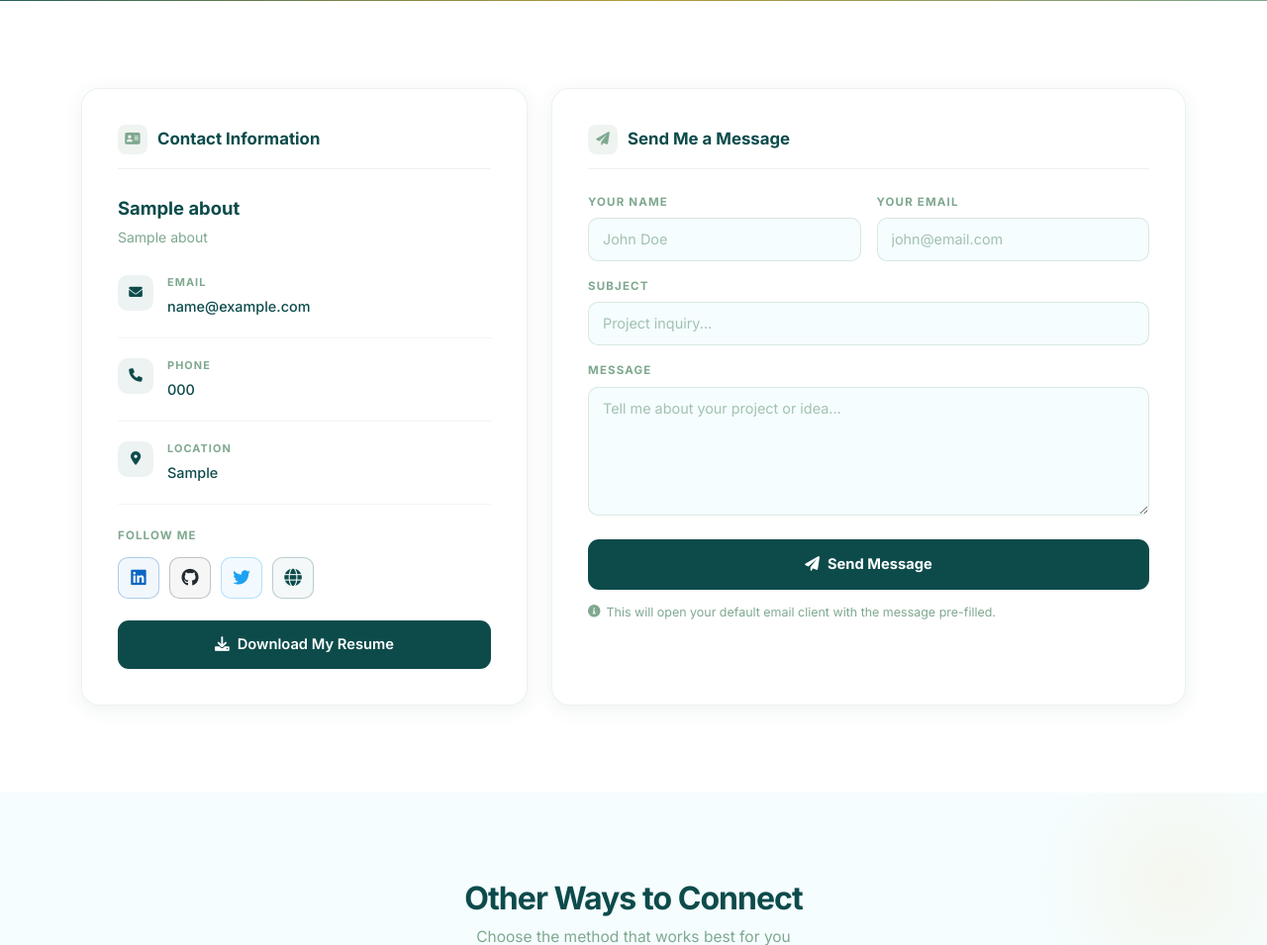
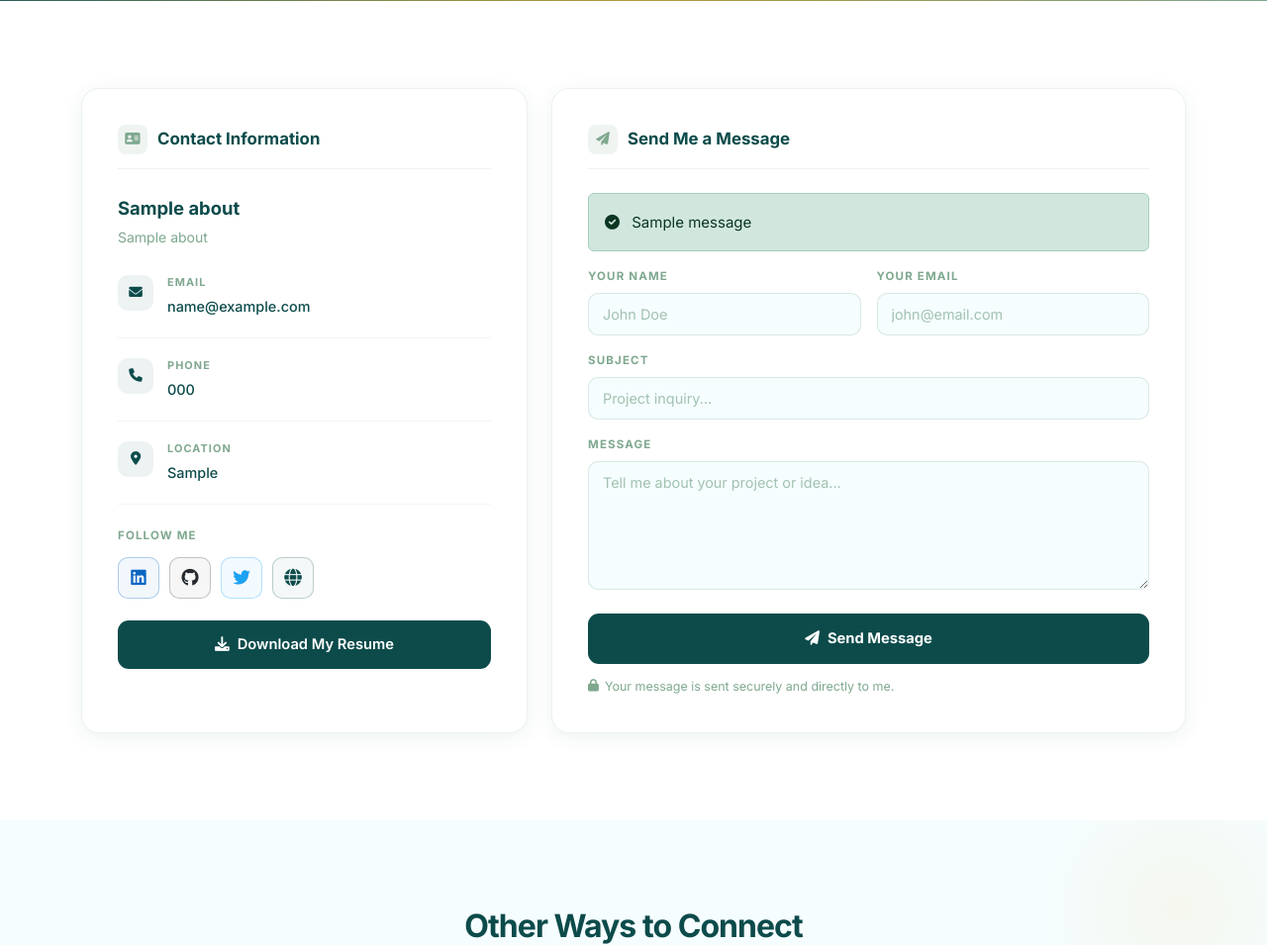
Before and after one commit to cmotwere/Charles-Otwere-Portfolio, a Django app: page /en/contact/ in a window 1280 px wide; the page is wider, and only the part inside the window is pictured. Shown: the part 517-1472 px from the top of that part at 99% size. Run offline with Django 5.2, Linux system fonts and the light colour scheme; tables that the repository leaves empty hold one stand-in row (values such as "Sample post"); one stand-in notice (Sample message) is shown.

```diff
--- a/myportfolio/portfolio/templates/portfolio/base.html
+++ b/myportfolio/portfolio/templates/portfolio/base.html
@@ -880,13 +880,13 @@
                         <a href="mailto:{{ global_about.email }}" title="{% trans 'Email' %}"><i class="fas fa-envelope"></i></a>
                         {% endif %}
                         {% if global_about.linkedin_url %}
-                        <a href="{{ global_about.linkedin_url }}" target="_blank" title="LinkedIn"><i class="fab fa-linkedin"></i></a>
+                        <a href="{{ global_about.linkedin_url }}" target="_blank" rel="noopener noreferrer" title="LinkedIn"><i class="fab fa-linkedin"></i></a>
                         {% endif %}
                         {% if global_about.github_url %}
-                        <a href="{{ global_about.github_url }}" target="_blank" title="GitHub"><i class="fab fa-github"></i></a>
+                        <a href="{{ global_about.github_url }}" target="_blank" rel="noopener noreferrer" title="GitHub"><i class="fab fa-github"></i></a>
                         {% endif %}
                         {% if global_about.twitter_url %}
-                        <a href="{{ global_about.twitter_url }}" target="_blank" title="Twitter"><i class="fab fa-twitter"></i></a>
+                        <a href="{{ global_about.twitter_url }}" target="_blank" rel="noopener noreferrer" title="Twitter"><i class="fab fa-twitter"></i></a>
                         {% endif %}
                     </div>
 
@@ -894,7 +894,7 @@
                         <div class="mt-3">
                             <a href="{% url 'portfolio:track_download' 'resume' global_about.resume_file.name %}"
                                class="btn btn-outline-light btn-sm"
-                               target="_blank">
+                               target="_blank" rel="noopener noreferrer">
                                 <i class="fas fa-download me-2"></i>{% trans "Download Resume" %}
                             </a>
                         </div>
--- a/myportfolio/portfolio/templates/portfolio/certifications.html
+++ b/myportfolio/portfolio/templates/portfolio/certifications.html
@@ -123,7 +123,7 @@
                             {% if cert.credential_id %}<div class="credential-id"><strong>{% trans "ID:" %}</strong> {{ cert.credential_id }}</div>{% endif %}
                             {% if cert.description %}<p class="cert-desc">{{ cert.description|truncatewords:18 }}</p>{% endif %}
                             <div class="cert-actions">
-                                {% if cert.verification_url %}<a href="{{ cert.verification_url }}" target="_blank" class="btn-cert-verify"><i class="fas fa-external-link-alt"></i> {% trans "Verify" %}</a>{% endif %}
+                                {% if cert.verification_url %}<a href="{{ cert.verification_url }}" target="_blank" rel="noopener noreferrer" class="btn-cert-verify"><i class="fas fa-external-link-alt"></i> {% trans "Verify" %}</a>{% endif %}
                                 {% if cert.skills_gained.exists %}<button class="btn-cert-skills" data-bs-toggle="modal" data-bs-target="#skillsModal{{ cert.id }}"><i class="fas fa-cogs"></i> {% trans "Skills" %} ({{ cert.skills_gained.count }})</button>{% endif %}
                             </div>
                         </div>
@@ -159,7 +159,7 @@
                             </div>
                             {% if cert.description %}<p class="cert-desc">{{ cert.description|truncatewords:12 }}</p>{% endif %}
                             <div class="cert-actions">
-                                {% if cert.verification_url %}<a href="{{ cert.verification_url }}" target="_blank" class="btn-cert-verify"><i class="fas fa-external-link-alt"></i> {% trans "Verify" %}</a>{% endif %}
+                                {% if cert.verification_url %}<a href="{{ cert.verification_url }}" target="_blank" rel="noopener noreferrer" class="btn-cert-verify"><i class="fas fa-external-link-alt"></i> {% trans "Verify" %}</a>{% endif %}
                             </div>
                         </div>
                     </div>
--- a/myportfolio/portfolio/templates/portfolio/contact.html
+++ b/myportfolio/portfolio/templates/portfolio/contact.html
@@ -137,13 +137,13 @@
                     <div style="margin-top: 22px;">
                         <span class="follow-label">Follow Me</span>
                         <div class="social-btns">
-                            {% if about.linkedin_url %}<a href="{{ about.linkedin_url }}" target="_blank" class="social-btn social-btn-linkedin" title="LinkedIn"><i class="fab fa-linkedin"></i></a>{% endif %}
-                            {% if about.github_url %}<a href="{{ about.github_url }}" target="_blank" class="social-btn social-btn-github" title="GitHub"><i class="fab fa-github"></i></a>{% endif %}
-                            {% if about.twitter_url %}<a href="{{ about.twitter_url }}" target="_blank" class="social-btn social-btn-twitter" title="Twitter"><i class="fab fa-twitter"></i></a>{% endif %}
-                            {% if about.website_url %}<a href="{{ about.website_url }}" target="_blank" class="social-btn social-btn-website" title="Website"><i class="fas fa-globe"></i></a>{% endif %}
+                            {% if about.linkedin_url %}<a href="{{ about.linkedin_url }}" target="_blank" rel="noopener noreferrer" class="social-btn social-btn-linkedin" title="LinkedIn"><i class="fab fa-linkedin"></i></a>{% endif %}
+                            {% if about.github_url %}<a href="{{ about.github_url }}" target="_blank" rel="noopener noreferrer" class="social-btn social-btn-github" title="GitHub"><i class="fab fa-github"></i></a>{% endif %}
+                            {% if about.twitter_url %}<a href="{{ about.twitter_url }}" target="_blank" rel="noopener noreferrer" class="social-btn social-btn-twitter" title="Twitter"><i class="fab fa-twitter"></i></a>{% endif %}
+                            {% if about.website_url %}<a href="{{ about.website_url }}" target="_blank" rel="noopener noreferrer" class="social-btn social-btn-website" title="Website"><i class="fas fa-globe"></i></a>{% endif %}
                         </div>
                         {% if about.resume_file %}
-                        <a href="{{ about.resume_file.url }}" target="_blank" class="btn-resume"><i class="fas fa-download"></i> Download My Resume</a>
+                        <a href="{{ about.resume_file.url }}" target="_blank" rel="noopener noreferrer" class="btn-resume"><i class="fas fa-download"></i> Download My Resume</a>
                         {% endif %}
                     </div>
                 </div>
@@ -155,7 +155,16 @@
                         <div class="card-section-icon"><i class="fas fa-paper-plane"></i></div>
                         Send Me a Message
                     </div>
-                    <form action="mailto:{{ about.email }}" method="get" enctype="text/plain">
+                    {% if messages %}
+                        {% for message in messages %}
+                        <div class="alert alert-{{ message.tags }} mb-3" role="alert">
+                            <i class="fas {% if message.tags == 'success' %}fa-check-circle{% else %}fa-exclamation-circle{% endif %} me-2"></i>
+                            {{ message }}
+                        </div>
+                        {% endfor %}
+                    {% endif %}
+                    <form action="{% url 'portfolio:contact' %}" method="post">
+                        {% csrf_token %}
                         <div class="row g-3 mb-3">
                             <div class="col-sm-6">
                                 <label class="form-label" for="name">Your Name</label>
@@ -172,11 +181,11 @@
                         </div>
                         <div class="mb-4">
                             <label class="form-label" for="message">Message</label>
-                            <textarea class="form-control" id="message" name="body" rows="5" placeholder="Tell me about your project or idea..." required></textarea>
+                            <textarea class="form-control" id="message" name="message" rows="5" placeholder="Tell me about your project or idea..." required></textarea>
                         </div>
                         <button type="submit" class="btn-send"><i class="fas fa-paper-plane"></i> Send Message</button>
                     </form>
-                    <div class="form-note"><i class="fas fa-info-circle"></i> This will open your default email client with the message pre-filled.</div>
+                    <div class="form-note"><i class="fas fa-lock"></i> Your message is sent securely and directly to me.</div>
                 </div>
             </div>
 
@@ -213,7 +222,7 @@
                     <h5 class="connect-card-title">Collaboration</h5>
                     <p class="connect-card-desc">Open to collaborating on interesting projects, contributing to open source, or mentoring opportunities.</p>
                     {% if about.github_url %}
-                    <a href="{{ about.github_url }}" target="_blank" class="btn-connect"><i class="fab fa-github"></i> GitHub Profile</a>
+                    <a href="{{ about.github_url }}" target="_blank" rel="noopener noreferrer" class="btn-connect"><i class="fab fa-github"></i> GitHub Profile</a>
                     {% else %}
                     <span class="btn-connect disabled"><i class="fab fa-github"></i> GitHub Profile</span>
                     {% endif %}
@@ -225,7 +234,7 @@
                     <h5 class="connect-card-title">Just Say Hi</h5>
                     <p class="connect-card-desc">Whether you have questions, want to discuss technology, or just want to connect, I'd love to hear from you!</p>
                     {% if about.linkedin_url %}
-                    <a href="{{ about.linkedin_url }}" target="_blank" class="btn-connect"><i class="fab fa-linkedin"></i> LinkedIn</a>
+                    <a href="{{ about.linkedin_url }}" target="_blank" rel="noopener noreferrer" class="btn-connect"><i class="fab fa-linkedin"></i> LinkedIn</a>
                     {% else %}
                     <span class="btn-connect disabled"><i class="fab fa-linkedin"></i> LinkedIn</span>
                     {% endif %}
--- a/myportfolio/portfolio/templates/portfolio/education.html
+++ b/myportfolio/portfolio/templates/portfolio/education.html
@@ -120,7 +120,7 @@
                         {% if edu.gpa %}<div class="gpa-pill"><i class="fas fa-award"></i> {% trans "GPA:" %} {{ edu.gpa }}/4.0</div>{% endif %}
                         {% if edu.description %}<p class="edu-desc">{{ edu.description|truncatewords:22 }}</p>{% endif %}
                         {% if edu.location %}<div class="edu-location"><i class="fas fa-map-marker-alt"></i> {{ edu.location }}</div>{% endif %}
-                        {% if edu.website_url %}<a href="{{ edu.website_url }}" target="_blank" class="btn-institution"><i class="fas fa-external-link-alt"></i> {% trans "Visit Institution" %}</a>{% endif %}
+                        {% if edu.website_url %}<a href="{{ edu.website_url }}" target="_blank" rel="noopener noreferrer" class="btn-institution"><i class="fas fa-external-link-alt"></i> {% trans "Visit Institution" %}</a>{% endif %}
                     </div>
                 </div>
                 {% endfor %}
@@ -152,7 +152,7 @@
                             {% if edu.location %}<span class="edu-location" style="margin-bottom:0;"><i class="fas fa-map-marker-alt"></i> {{ edu.location }}</span>{% endif %}
                         </div>
                         {% if edu.description %}<p class="edu-desc">{{ edu.description }}</p>{% endif %}
-                        {% if edu.website_url %}<a href="{{ edu.website_url }}" target="_blank" class="btn-institution"><i class="fas fa-external-link-alt"></i> {% trans "Institution Website" %}</a>{% endif %}
+                        {% if edu.website_url %}<a href="{{ edu.website_url }}" target="_blank" rel="noopener noreferrer" class="btn-institution"><i class="fas fa-external-link-alt"></i> {% trans "Institution Website" %}</a>{% endif %}
                     </div>
                 </div>
                 {% empty %}
--- a/myportfolio/portfolio/templates/portfolio/home.html
+++ b/myportfolio/portfolio/templates/portfolio/home.html
@@ -612,12 +612,12 @@
                                 <i class="fas fa-eye"></i> View Details
                             </a>
                             {% if project.live_url %}
-                                <a href="{{ project.live_url }}" target="_blank" class="btn-project btn-project-outline">
+                                <a href="{{ project.live_url }}" target="_blank" rel="noopener noreferrer" class="btn-project btn-project-outline">
                                     <i class="fas fa-external-link-alt"></i> Live
                                 </a>
                             {% endif %}
                             {% if project.github_url %}
-                                <a href="{{ project.github_url }}" target="_blank" class="btn-project btn-project-outline">
+                                <a href="{{ project.github_url }}" target="_blank" rel="noopener noreferrer" class="btn-project btn-project-outline">
                                     <i class="fab fa-github"></i> Code
                                 </a>
                             {% endif %}
@@ -703,7 +703,7 @@
                     <i class="fas fa-handshake"></i> Start a Conversation
                 </a>
                 {% if about.resume_file %}
-                    <a href="{{ about.resume_file.url }}" target="_blank" class="btn-cta-outline">
+                    <a href="{{ about.resume_file.url }}" target="_blank" rel="noopener noreferrer" class="btn-cta-outline">
                         <i class="fas fa-download"></i> Download Resume
                     </a>
                 {% endif %}
--- a/myportfolio/portfolio/templates/portfolio/projects.html
+++ b/myportfolio/portfolio/templates/portfolio/projects.html
@@ -451,12 +451,12 @@
                                 <i class="fas fa-eye"></i> Details
                             </a>
                             {% if project.live_url %}
-                                <a href="{{ project.live_url }}" target="_blank" class="btn-proj btn-proj-outline">
+                                <a href="{{ project.live_url }}" target="_blank" rel="noopener noreferrer" class="btn-proj btn-proj-outline">
                                     <i class="fas fa-external-link-alt"></i> Live
                                 </a>
                             {% endif %}
                             {% if project.github_url %}
-                                <a href="{{ project.github_url }}" target="_blank" class="btn-proj btn-proj-outline">
+                                <a href="{{ project.github_url }}" target="_blank" rel="noopener noreferrer" class="btn-proj btn-proj-outline">
                                     <i class="fab fa-github"></i> Code
                                 </a>
                             {% endif %}
--- a/myportfolio/portfolio/templates/portfolio/testimonials.html
+++ b/myportfolio/portfolio/templates/portfolio/testimonials.html
@@ -137,8 +137,8 @@
                             <span class="testi-date"><i class="fas fa-calendar me-1"></i>{{ testimonial.date_given|date:"F Y" }}</span>
                         </div>
                         <div class="testi-links">
-                            {% if testimonial.linkedin_url %}<a href="{{ testimonial.linkedin_url }}" target="_blank" class="testi-link testi-link-linkedin" title="LinkedIn"><i class="fab fa-linkedin"></i></a>{% endif %}
-                            {% if testimonial.website_url %}<a href="{{ testimonial.website_url }}" target="_blank" class="testi-link testi-link-website" title="Website"><i class="fas fa-external-link-alt"></i></a>{% endif %}
+                            {% if testimonial.linkedin_url %}<a href="{{ testimonial.linkedin_url }}" target="_blank" rel="noopener noreferrer" class="testi-link testi-link-linkedin" title="LinkedIn"><i class="fab fa-linkedin"></i></a>{% endif %}
+                            {% if testimonial.website_url %}<a href="{{ testimonial.website_url }}" target="_blank" rel="noopener noreferrer" class="testi-link testi-link-website" title="Website"><i class="fas fa-external-link-alt"></i></a>{% endif %}
                         </div>
                     </div>
                 </div>
--- a/myportfolio/portfolio/templates/portfolio/work_experience.html
+++ b/myportfolio/portfolio/templates/portfolio/work_experience.html
@@ -141,7 +141,7 @@
                             </div>
                         </div>
                         {% endif %}
-                        {% if position.company_website %}<a href="{{ position.company_website }}" target="_blank" class="btn-company"><i class="fas fa-external-link-alt"></i> {% trans "Company Website" %}</a>{% endif %}
+                        {% if position.company_website %}<a href="{{ position.company_website }}" target="_blank" rel="noopener noreferrer" class="btn-company"><i class="fas fa-external-link-alt"></i> {% trans "Company Website" %}</a>{% endif %}
                     </div>
                 </div>
                 {% endfor %}
--- a/myportfolio/portfolio/views.py
+++ b/myportfolio/portfolio/views.py
@@ -211,6 +211,31 @@ def skills_view(request):
 def contact_view(request):
     """Contact information page"""
     about = About.objects.first()
+
+    if request.method == 'POST':
+        name = request.POST.get('name', '').strip()
+        email = request.POST.get('email', '').strip()
+        subject = request.POST.get('subject', '').strip()
+        message = request.POST.get('message', '').strip()
+
+        if name and email and subject and message:
+            try:
+                recipient = [about.email] if about and about.email else [settings.DEFAULT_FROM_EMAIL]
+                send_mail(
+                    subject=f"[Portfolio Contact] {subject}",
+                    message=f"From: {name} <{email}>\n\n{message}",
+                    from_email=settings.DEFAULT_FROM_EMAIL,
+                    recipient_list=recipient,
+                    fail_silently=False,
+                )
+                messages.success(request, "Your message has been sent! I'll get back to you soon.")
+            except Exception:
+                messages.error(request, 'There was an error sending your message. Please try again or contact me directly via email.')
+        else:
+            messages.error(request, 'Please fill in all required fields.')
+
+        return redirect('portfolio:contact')
+
     context = {
         'about': about,
     }
```
Also changed, not shown: myportfolio/portfolio/templates/portfolio/about.html (+5 -5 lines), myportfolio/portfolio/templates/portfolio/blog_detail.html (+4 -4 lines), myportfolio/portfolio/templates/portfolio/project_detail.html (+4 -4 lines).
